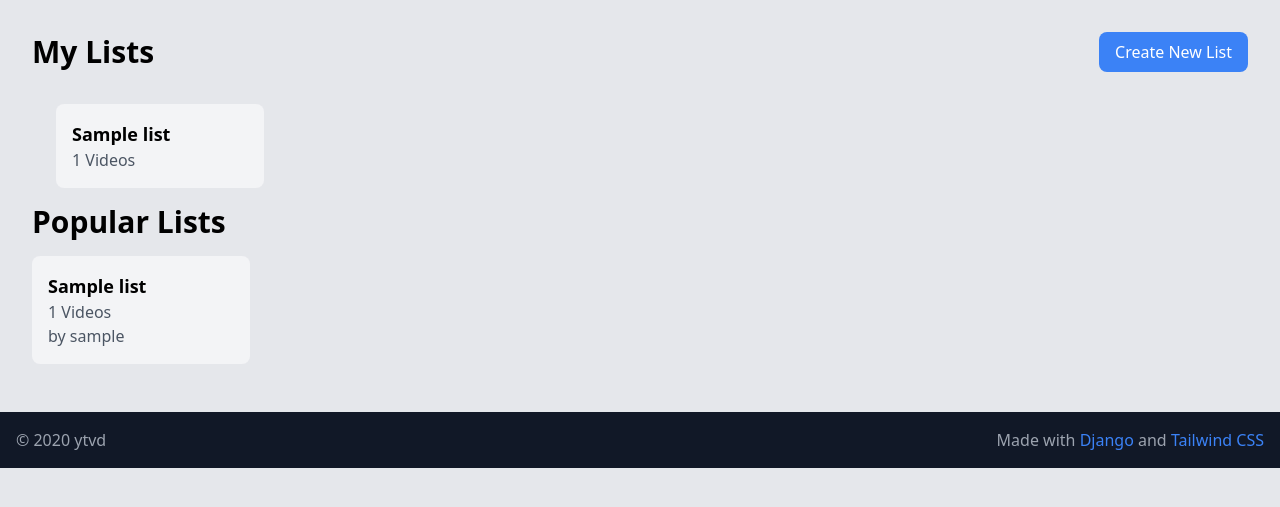
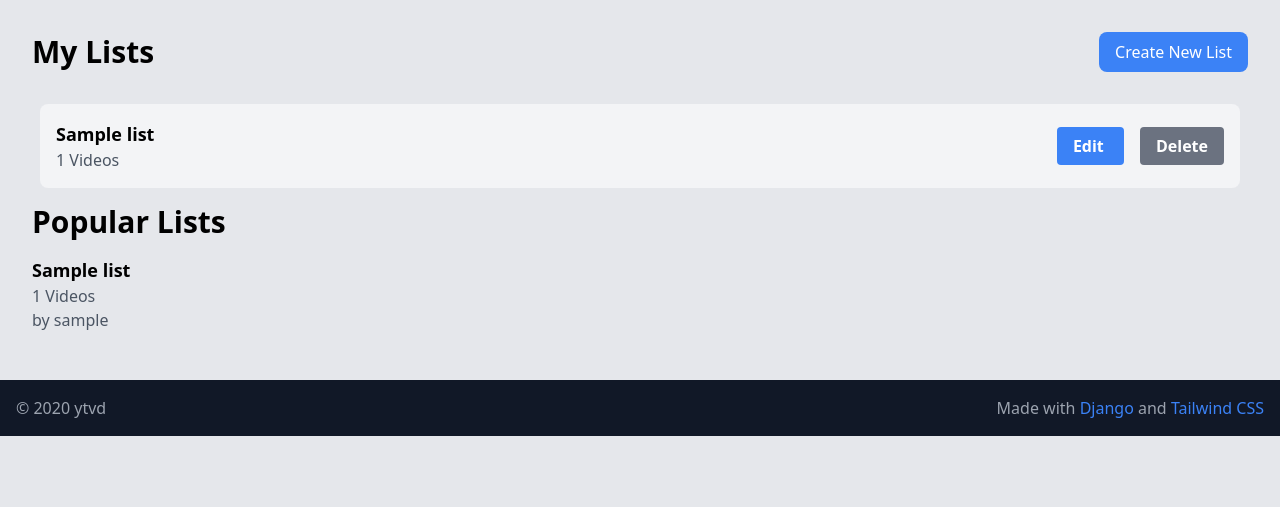
Before and after one commit to dbeley/tuberank, a Django app: template ratings/templates/lists/lists.html in a window 1280 px wide. Shown: the part 64-571 px from the top of the page. Run offline with Django 4.2, Linux system fonts and the light colour scheme; the template is opened without the code that fills it: most values are stand-ins (such as "Sample title", 1, 10 or a date in 2020); style sheets or scripts are compiled from the project's sources; some libraries are stand-ins or nearby versions.

Commit message:
Add delete list button

```diff
--- a/ratings/charts/views.py
+++ b/ratings/charts/views.py
@@ -15,7 +15,7 @@ class ChartsView(APIView):
     template_name = "charts.html"
 
     def get(self, request):
-        tags = _get_validated_tags()
+        tags = _get_validated_tags().order_by("name")
         videos = Video.objects.annotate(
             num_ratings=Count("ratings"),
             avg_rating=Avg("ratings__rating"),
--- a/ratings/templates/homepage.html
+++ b/ratings/templates/homepage.html
@@ -10,7 +10,7 @@
         <p class="text-xl mb-4">ytvd is a platform where you can curate and rate YouTube videos.</p>
     </div>
 
-<h2 class="text-2xl font-bold mb-4">Latest Videos</h2>
+<h2 class="text-2xl font-bold mb-4">Last Indexed Videos</h2>
 
 <div class="grid grid-cols-2 md:grid-cols-3 lg:grid-cols-4 gap-4">
     {% for video in latest_videos %}
--- a/ratings/templates/lists/lists.html
+++ b/ratings/templates/lists/lists.html
@@ -40,12 +40,20 @@
     {% if user_lists %}
       <ul>
         {% for list in user_lists %}
-        <div class="w-full sm:w-1/2 md:w-1/3 lg:w-1/4 xl:w-1/5 px-4 mb-4">
-          <a href="{% url 'list_details' pk=list.id %}" class="block bg-gray-100 rounded-lg p-4 hover:bg-gray-200">
-            <h2 class="text-lg font-bold">{{ list.name }}</h2>
-            <p class="text-gray-600">{{ list.videos.count }} Videos</p>
-          </a>
-        </div>
+          <div class="w-full px-4 mb-4 flex justify-between items-center bg-gray-100 rounded-lg p-4">
+            <a href="{% url 'list_details' pk=list.id %}">
+              <h2 class="text-lg font-bold">{{ list.name }}</h2>
+              <p class="text-gray-600">{{ list.videos.count }} Videos</p>
+            </a>
+            <div class="items-right">
+              <a href="{% url 'list_delete' pk=list.id %}" class="ml-4 bg-blue-500 hover:bg-blue-600 text-white font-bold py-2 px-4 rounded">
+                Edit
+              </a>
+              <a href="{% url 'list_delete' pk=list.id %}" class="ml-4 bg-gray-500 hover:bg-gray-700 text-white font-bold py-2 px-4 rounded">
+                Delete
+              </a>
+            </div>
+          </div>
         {% endfor %}
       </ul>
     {% else %}
@@ -57,7 +65,6 @@
     {% if popular_lists %}
       {% for list in popular_lists %}
         <div class="w-full sm:w-1/2 md:w-1/3 lg:w-1/4 xl:w-1/5 px-4 mb-4">
-          <a href="{% url 'list_details' pk=list.id %}" class="block bg-gray-100 rounded-lg p-4 hover:bg-gray-200">
             <h2 class="text-lg font-bold">{{ list.name }}</h2>
             <p class="text-gray-600">{{ list.videos.count }} Videos</p>
             <p class="text-gray-600">by {{ list.user.username }}</p>
--- a/ratings/urls.py
+++ b/ratings/urls.py
@@ -60,6 +60,11 @@ urlpatterns = [
         name="list_details",
     ),
     path(
+        "list/<int:pk>/delete",
+        ratings.lists.views.VideoListDeleteView.as_view(),
+        name="list_delete",
+    ),
+    path(
         "tags",
         ratings.tags.views.TagsView.as_view(),
         name="tags",
```
Also changed, not shown: ratings/lists/views.py (+16 -0 lines), ratings/tags/views.py (+7 -3 lines), README.md.
